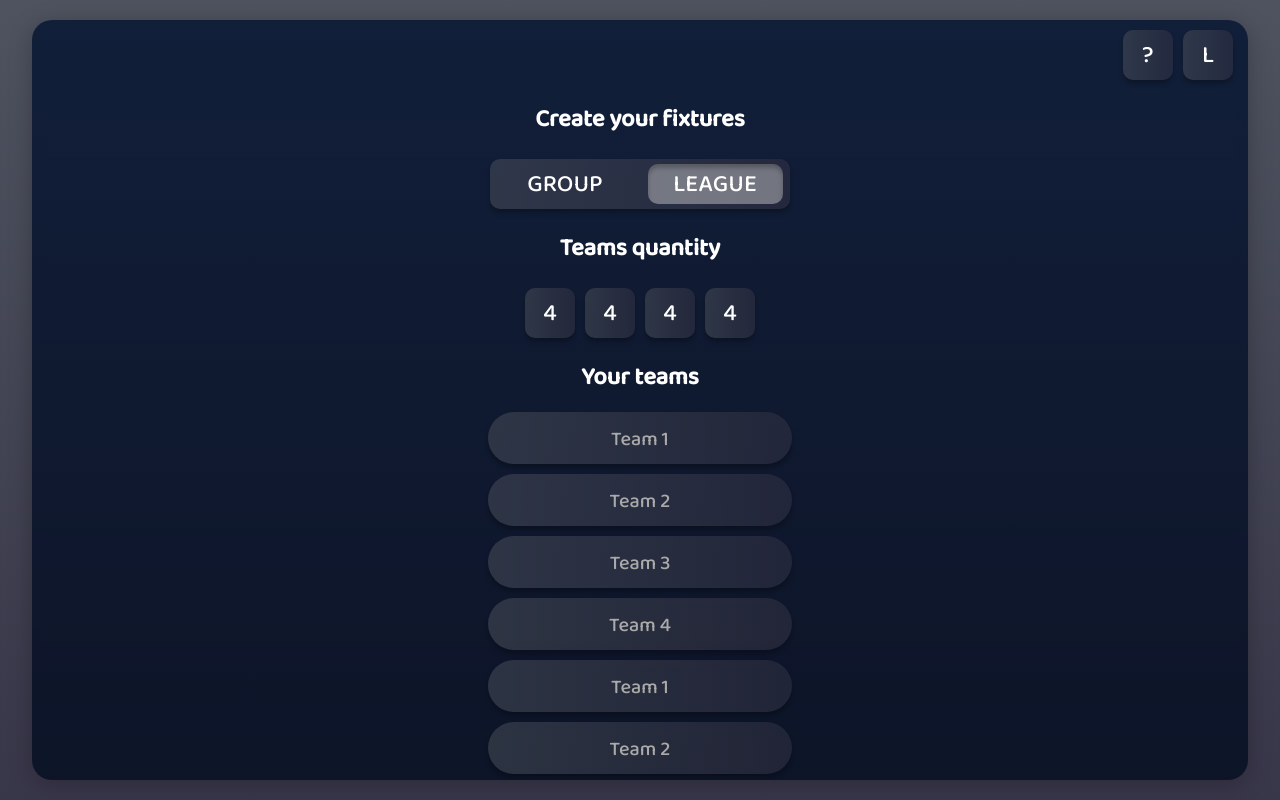
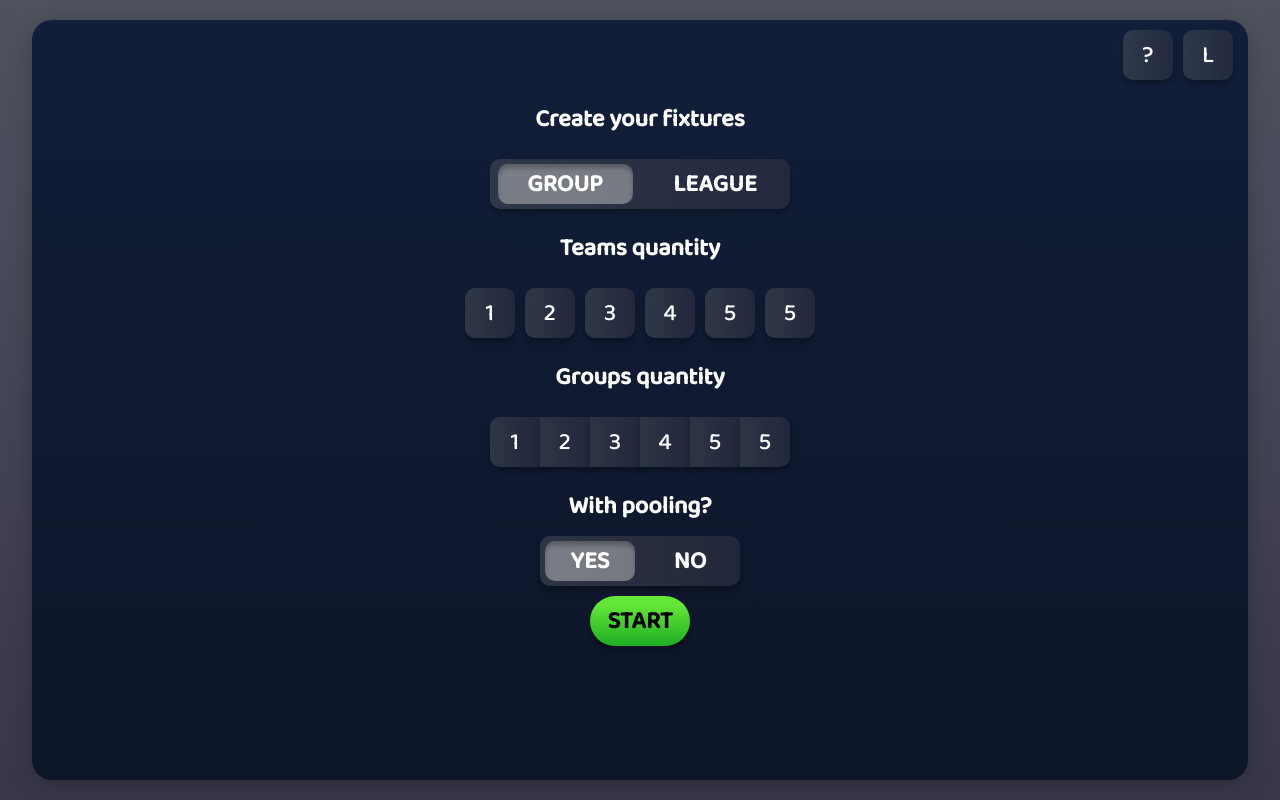
Before and after one commit to ArexSpeed/clickscores, a React (Create React App) app in the folder rounder/: page / in a window 1280 px wide. Both pictures are taken after a click on the button "GROUP". Built offline with nearby package versions, Linux system fonts and the light colour scheme.

Commit message:
group, style

```diff
--- a/rounder/package.json
+++ b/rounder/package.json
@@ -3,12 +3,15 @@
   "version": "0.1.0",
   "private": true,
   "dependencies": {
+    "@material-ui/icons": "^4.11.2",
     "@testing-library/jest-dom": "^5.11.9",
     "@testing-library/react": "^11.2.5",
     "@testing-library/user-event": "^12.8.3",
     "react": "^17.0.1",
     "react-dom": "^17.0.1",
+    "react-router-dom": "^5.2.0",
     "react-scripts": "4.0.3",
+    "react-scroll": "^1.8.2",
     "web-vitals": "^1.1.0"
   },
   "scripts": {
--- a/rounder/src/App.js
+++ b/rounder/src/App.js
@@ -1,14 +1,21 @@
 
+import { useState } from 'react';
 import './App.css';
+import Group from './components/Group';
 import Header from './components/Header';
 import League from './components/League';
 
 function App() {
+  const [kind, setKind] = useState('League')
   return (
     <div className="App">
       <div className="container">
         <Header />
-        <League />
+        {kind === 'League' ?
+        (<League kind={kind} setKind={setKind} />)
+        : (<Group kind={kind} setKind={setKind} />)
+        }
+
         </div>
     </div>
   );
--- a/rounder/src/components/Group.js
+++ b/rounder/src/components/Group.js
@@ -1,10 +1,73 @@
+import {useState} from 'react'
 
+const Group = ({kind, setKind}) => {
+  const [start, setStart] = useState(false)
+  const [pooling, setPooling] = useState(true)
+  return (
+    <main className="main">
+    <h3 className="title">Create your fixtures</h3>
+    <div className="button-group">
+    <div className="selector">
+        <button className={`${kind === 'Group' ? "selector-button active" : "selector-button"}`} onClick={() => setKind('Group')}>GROUP</button>
+        <button className={`${kind === 'League' ? "selector-button active" : "selector-button"}`} onClick={() => setKind('League')}>LEAGUE</button>
+      </div>
+    </div>
+    <h3 className="title">Teams quantity</h3>
+    <div className="button-group">
+    <button className="button">1</button>
+    <button className="button">2</button>
+    <button className="button">3</button>
+    <button className="button">4</button>
+    <button className="button">5</button>
+    <button className="button">5</button>
+    </div>
 
-const Group = () => {
-  return (
-    <div>
-      Group Look
+    <h3 className="title">Groups quantity</h3>
+    <div className="button-group">
+    <button className="button-gr">1</button>
+    <button className="button-gr">2</button>
+    <button className="button-gr">3</button>
+    <button className="button-gr">4</button>
+    <button className="button-gr">5</button>
+    <button className="button-gr">5</button>
     </div>
+
+    <h3 className="title">With pooling?</h3>
+    <div className="selector selector-pooling">
+      <button className={`${pooling ? 'selector-button active' : 'selector-button'}`} onClick={() => setPooling(true)}>YES</button>
+      <button className={`${pooling ? 'selector-button' : 'selector-button active'}`} onClick={() => setPooling(false)}>NO</button>
+    </div>
+
+    <div className="button-group">
+      <button className="button-accept" onClick={() => setStart(true)}>START</button>
+    </div>
+
+    {start && (
+      <section className="tables">
+        <div className="table">
+        <div className="table-title">POOL 1</div>
+        <input type="text" className="table-input" placeholder="Team 1"/>
+        <input type="text" className="table-input" placeholder="Team 2"/>
+        <input type="text" className="table-input" placeholder="Team 3"/>
+        <input type="text" className="table-input last" placeholder="Team 4"/>
+        </div>
+
+        <div className="table">
+        <div className="table-title">POOL 1</div>
+        <input type="text" className="table-input light" placeholder="Team 1"/>
+        <input type="text" className="table-input light" placeholder="Team 2"/>
+        <input type="text" className="table-input light" placeholder="Team 3"/>
+        <input type="text" className="table-input light last" placeholder="Team 4"/>
+        </div>
+
+        <div className="button-group">
+        <button className="button-accept">RAND</button>
+      </div>
+      </section>
+
+    )}
+
+  </main>
   )
 }
 
--- a/rounder/src/components/League.js
+++ b/rounder/src/components/League.js
@@ -1,22 +1,25 @@
-import React from 'react'
+import {useState} from 'react'
 import '../styles/Main.css'
 
-const League = () => {
+const League = ({kind, setKind}) => {
+  const [start, setStart] = useState(false)
   return (
     <main className="main">
       <h3 className="title">Create your fixtures</h3>
       <div className="button-group">
       <div className="selector">
-        <button className="selector-button">GROUP</button>
-        <button className="selector-button active">LEAGUE</button>
+        <button className={`${kind === 'Group' ? "selector-button active" : "selector-button"}`} onClick={() => setKind('Group')}>GROUP</button>
+        <button className={`${kind === 'League' ? "selector-button active" : "selector-button"}`} onClick={() => setKind('League')}>LEAGUE</button>
       </div>
       </div>
       <h3 className="title">Teams quantity</h3>
       <div className="button-group">
+      <button className="button">1</button>
+      <button className="button">2</button>
+      <button className="button">3</button>
       <button className="button">4</button>
-      <button className="button">4</button>
-      <button className="button">4</button>
-      <button className="button">4</button>
+      <button className="button">5</button>
+
       </div>
       <h3 className="title">Your teams</h3>
       <div className="input-group">
@@ -29,6 +32,63 @@ const League = () => {
         <input type="text" className="input" placeholder="Team 3"/>
         <input type="text" className="input" placeholder="Team 4"/>
       </div>
+
+      <div className="button-group">
+        <button className="button-accept" onClick={() => setStart(true)}>START</button>
+        <button className="button-accept cancel">RESET</button>
+      </div>
+
+      {start &&
+      (
+        <section className="tables">
+        <table className="table">
+        <tr className="table-title">ROUND 1</tr>
+        <tr className="table-vs">
+          <td className="table-host">Unia</td>
+          <td className="table-guest">Lech</td>
+        </tr>
+        <tr className="table-vs">
+        <td className="table-host">Unia</td>
+          <td className="table-guest">Lech</td>
+        </tr>
+        <tr className="table-vs">
+        <td className="table-host">Unia Leszno</td>
+          <td className="table-guest">Kosmiczni</td>
+        </tr>
+        <tr className="table-vs">
+        <td className="table-host last">Unia</td>
+          <td className="table-guest last">Lech </td>
+        </tr>
+
+        </table>
+
+        <table className="table">
+        <tr className="table-title">ROUND 2</tr>
+        <tr className="table-vs">
+          <td className="table-host">Unia</td>
+          <td className="table-guest">Lech</td>
+        </tr>
+        <tr className="table-vs">
+        <td className="table-host">Unia</td>
+          <td className="table-guest">Lech</td>
+        </tr>
+        <tr className="table-vs">
+        <td className="table-host">Unia</td>
+          <td className="table-guest">Kosmiczni </td>
+        </tr>
+        <tr className="table-vs">
+        <td className="table-host last">Unia</td>
+          <td className="table-guest last">Lech </td>
+        </tr>
+
+        </table>
+
+        <div className="button-group">
+        <button className="button-accept">COPY</button>
+        <button className="button-accept cancel">RESET</button>
+      </div>
+      </section>
+      )}
     </main>
   )
 }
--- a/rounder/src/styles/Main.css
+++ b/rounder/src/styles/Main.css
@@ -1,3 +1,14 @@
+:root{
+  --bg-primary: linear-gradient(90deg, rgba(77, 83, 93, 0.5) 0%, rgba(55, 54, 72, 0.5) 95.25%);
+  --bg-secondary: rgba(196, 196, 196, 0.5);
+  --bg-third: linear-gradient(90deg, rgba(113, 158, 234, 0.5) 0%, rgba(153, 148, 238, 0.5) 95.25%);
+  --bg-green: linear-gradient(180deg, #63E636 18%, #1EAD24 100%);
+  --bg-red: linear-gradient(180deg, #E63636 18%, #ED5E3E 100%);
+  --shadow: 0px 4px 4px rgba(0, 0, 0, 0.25);
+  --shadow-inset: inset 0px 4px 4px rgba(0, 0, 0, 0.25);
+  --font-family: 'Baloo 2', cursive;
+}
+
 .main{
   display: flex;
   flex-direction: column;
@@ -27,9 +38,12 @@
   flex-direction: row;
   justify-content: space-around;
   align-items: center;
-  background: linear-gradient(90deg, rgba(77, 83, 93, 0.5) 0%, rgba(55, 54, 72, 0.5) 95.25%);
-  box-shadow: 0px 4px 4px rgba(0, 0, 0, 0.25);
+  background: var(--bg-primary);
+  box-shadow: var(--shadow);
   border-radius: 10px;
+}
+.selector-pooling{
+  width: 200px;
 }
 .selector-button{
   background: transparent;
@@ -38,12 +52,14 @@
   height: 40px;
   width: 45%;
   font-size: 24px;
-  font-family: 'Baloo 2', cursive;
+  font-family: var(--font-family);
   color: #fff;
+  font-weight: bold;
+  cursor: pointer;
 }
 .selector-button.active{
-  background: rgba(196, 196, 196, 0.5);
-box-shadow: inset 0px 4px 4px rgba(0, 0, 0, 0.25);
+  background: var(--bg-secondary);
+box-shadow: var(--shadow-inset);
 border-radius: 10px;
 }
 .input-group{
@@ -61,14 +77,126 @@ border-radius: 10px;
   text-align: center;
   border: none;
   color: #fff;
-  background: linear-gradient(90deg, rgba(77, 83, 93, 0.5) 0%, rgba(55, 54, 72, 0.5) 95.25%);
-  box-shadow: 0px 4px 4px rgba(0, 0, 0, 0.25);
+  background: var(--bg-primary);
+  box-shadow: var(--shadow);
   border-radius: 50px;
   font-size: 24px;
-  font-family: 'Baloo 2', cursive;
+  font-family: var(--font-family);
 }
 .input::placeholder{
   color: #aaaaaa;
   font-size: 20px;
+}
+/* Buttons accept */
+.button-accept{
+  width: 100px;
+  height: 50px;
+  margin: 5px;
+  font-size: 24px;
+  font-weight: bold;
+  font-family: var(--font-family);
+  background: var(--bg-green);
+  box-shadow: var(--shadow);
+  border: none;
+  border-radius: 50px;
+  cursor: pointer;
+}
+.button-accept.cancel{
+  background: var(--bg-red);
+}
+
+/* Groups qty buttons */
+.button-gr{
+  height: 50px;
+  width: 50px;
+  font-size: 24px;
   font-family: 'Baloo 2', cursive;
+  background: linear-gradient(90deg, rgba(77, 83, 93, 0.5) 0%, rgba(55, 54, 72, 0.5) 95.25%);
+  box-shadow: 0px 4px 4px rgba(0, 0, 0, 0.25);
+  border: none;
+  color: #fff;
+  cursor: pointer;
 }
+.button-gr:nth-child(1){
+  border-radius: 10px 0 0 10px;
+}
+.button-gr:last-child{
+  border-radius: 0 10px 10px 0;
+}
+
+/* Group table */
+.tables{
+  display: flex;
+  flex-direction: column;
+  justify-content: center;
+  align-items: center;
+}
+.table{
+  display: flex;
+  flex-direction: column;
+  justify-content: center;
+  align-items: center;
+  width: 300px;
+  margin: 10px auto;
+}
+.table-title{
+  height: 50px;
+  width: 100%;
+  font-size: 24px;
+  margin-bottom: 3px;
+  display: flex;
+  justify-content: center;
+  align-items: center;
+  font-weight: bold;
+  color: #fff;
+  background: var(--bg-third);
+  border-radius: 10px 10px 0 0;
+}
+.table-input{
+  height: 50px;
+  width: 300px;
+  font-size: 24px;
+  font-family: var(--font-family);
+  margin-bottom: 1px;
+  text-align: center;
+  border:none;
+  background: var(--bg-primary);
+  color: #fff;
+}
+.table-input.last{
+  border-radius: 0 0 10px 10px;
+}
+.table-input.light{
+  background: var(--bg-secondary);
+}
+
+/* Schedule */
+.table-vs{
+  display: flex;
+  flex-direction: row;
+  justify-content: space-around;
+  align-items: center;
+  width: 100%;
+  font-size: 24px;
+  margin-bottom: 1px;
+
+}
+
+.table-host{
+  flex: 1;
+  background: var(--bg-primary);
+}
+
+.table-host.last{
+  border-radius: 0 0 0 10px;
+}
+.table-guest{
+  flex: 1;
+  background: var(--bg-secondary);
+}
+.table-guest div{
+  height: 100%;
+}
+.table-guest.last{
+  border-radius: 0 0 10px 0;
+}
```
Also changed, not shown: 1 other file (tests, documents, lock files or other folders).
